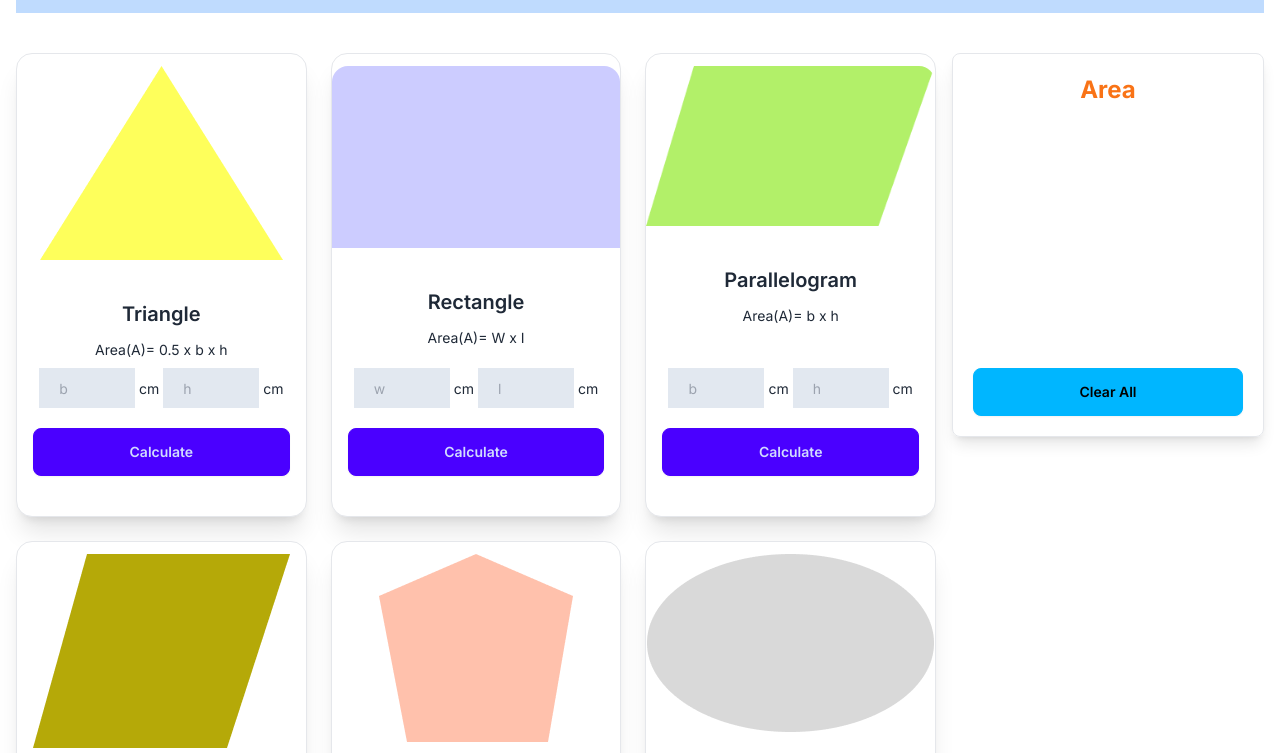
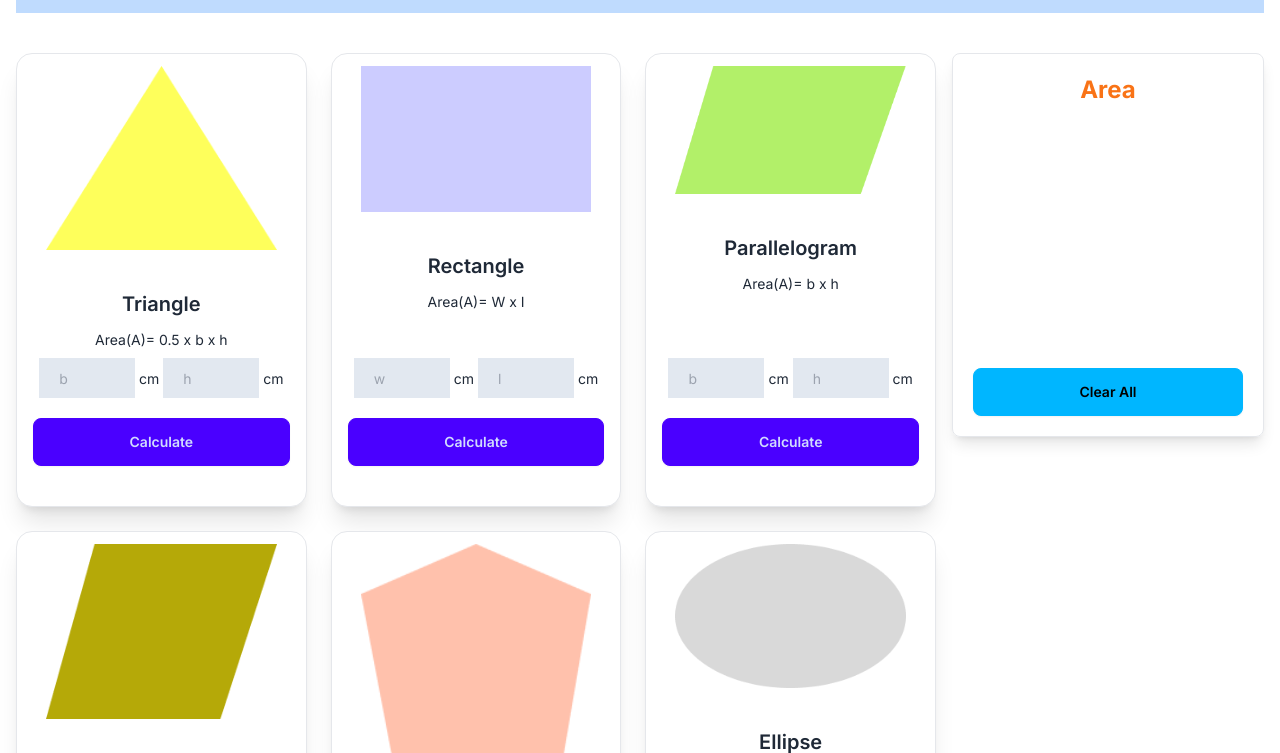
Before and after one commit to engrnazrulislam/geometry-genious, a plain HTML site: page index.html in a window 1280 px wide. Shown: the part 155-908 px from the top of the page. Drawn offline with nearby package versions, Linux system fonts and the light colour scheme.

Commit message:
Image Size Completed

```diff
--- a/index.html
+++ b/index.html
@@ -36,7 +36,7 @@
             <section class="flex-1 grid grid-cols-1 gap-6 md:grid-cols-2 lg:grid-cols-3">
                 <!-- Triangle -->
                 <div class="card card-compact w-full bg-base-100 shadow-xl border">
-                    <figure class="my-3"><img src="/images/triangle.png" alt="" /></figure>
+                    <figure class="my-3"><img class="w-4/5"src="/images/triangle.png" alt="" /></figure>
                     <div class="card-body text-center my-3">
                         <h2 class="card-title mx-auto">Triangle</h2>
                         <p>Area(A)= 0.5 x b x h </p>
@@ -53,7 +53,7 @@
                 </div>
                 <!-- Rectangle -->
                 <div class="card card-compact w-full bg-base-100 shadow-xl border">
-                    <figure class="my-3"><img src="/images/rectangle.png" alt="" /></figure>
+                    <figure class="my-3"><img class="w-4/5" src="/images/rectangle.png" alt="" /></figure>
                     <div class="card-body text-center my-3">
                         <h2 class="card-title mx-auto">Rectangle</h2>
                         <p>Area(A)= W x I</p>
@@ -70,7 +70,7 @@
                 </div>
                 <!-- Parallelogram -->
                 <div class="card card-compact w-full bg-base-100 shadow-xl border">
-                    <figure class="my-3"><img src="/images/parallelogram.png" alt="" /></figure>
+                    <figure class="my-3"><img class="w-4/5" src="/images/parallelogram.png" alt="" /></figure>
                     <div class="card-body text-center my-3">
                         <h2 class="card-title mx-auto">Parallelogram</h2>
                         <p>Area(A)= b x h</p>
@@ -87,7 +87,7 @@
                 </div>
                 <!-- Rhombus -->
                 <div class="card card-compact w-full bg-base-100 shadow-xl border">
-                    <figure class="my-3"><img src="/images/rhombus.png" alt="" /></figure>
+                    <figure class="my-3"><img class="w-4/5" src="/images/rhombus.png" alt="" /></figure>
                     <div class="card-body text-center my-3">
                         <h2 class="card-title mx-auto">Rhombus</h2>
                         <p>Area(A)= 0.5 x d<sub>2</sub> x d<sub>2</sub></p>
@@ -104,7 +104,7 @@
                 </div>
                 <!-- Pentagon -->
                 <div class="card card-compact w-full bg-base-100 shadow-xl border">
-                    <figure class="my-3"><img src="/images/pentagon.png" alt="" /></figure>
+                    <figure class="my-3"><img class="w-4/5" src="/images/pentagon.png" alt="" /></figure>
                     <div class="card-body text-center my-3">
                         <h2 class="card-title mx-auto">Pentagon</h2>
                         <p>Area(A)= 0.5 x p x b </p>
@@ -121,7 +121,7 @@
                 </div>
                 <!-- Ellipse -->
                 <div class="card card-compact w-full bg-base-100 shadow-xl border">
-                    <figure class="my-3"><img src="/images/ellipse.png" alt="" /></figure>
+                    <figure class="my-3"><img class="w-4/5" src="/images/ellipse.png" alt="" /></figure>
                     <div class="card-body text-center my-3">
                         <h2 class="card-title mx-auto">Ellipse</h2>
                         <p>Area(A)= PI x a x b </p>
--- a/scripts/geometry.js
+++ b/scripts/geometry.js
@@ -96,12 +96,12 @@ document.getElementById('btn-ellipse').addEventListener('click', function () {
 })
 // Clear Result for Calculation Area:
 function removeAllElement(parent) {
-    while (parent.firstChild) {
-        parent.removeChild(parent.firstChild);
+    while (parent.firstElementChild) {
+        parent.removeChild(parent.firstElementChild);
     }
 }
 
 document.getElementById('btn-clear').addEventListener('click', function () {
-    const container = document.querySelector('#result-container');
+    const container = document.getElementById('result-container');
     removeAllElement(container);
 })
```
